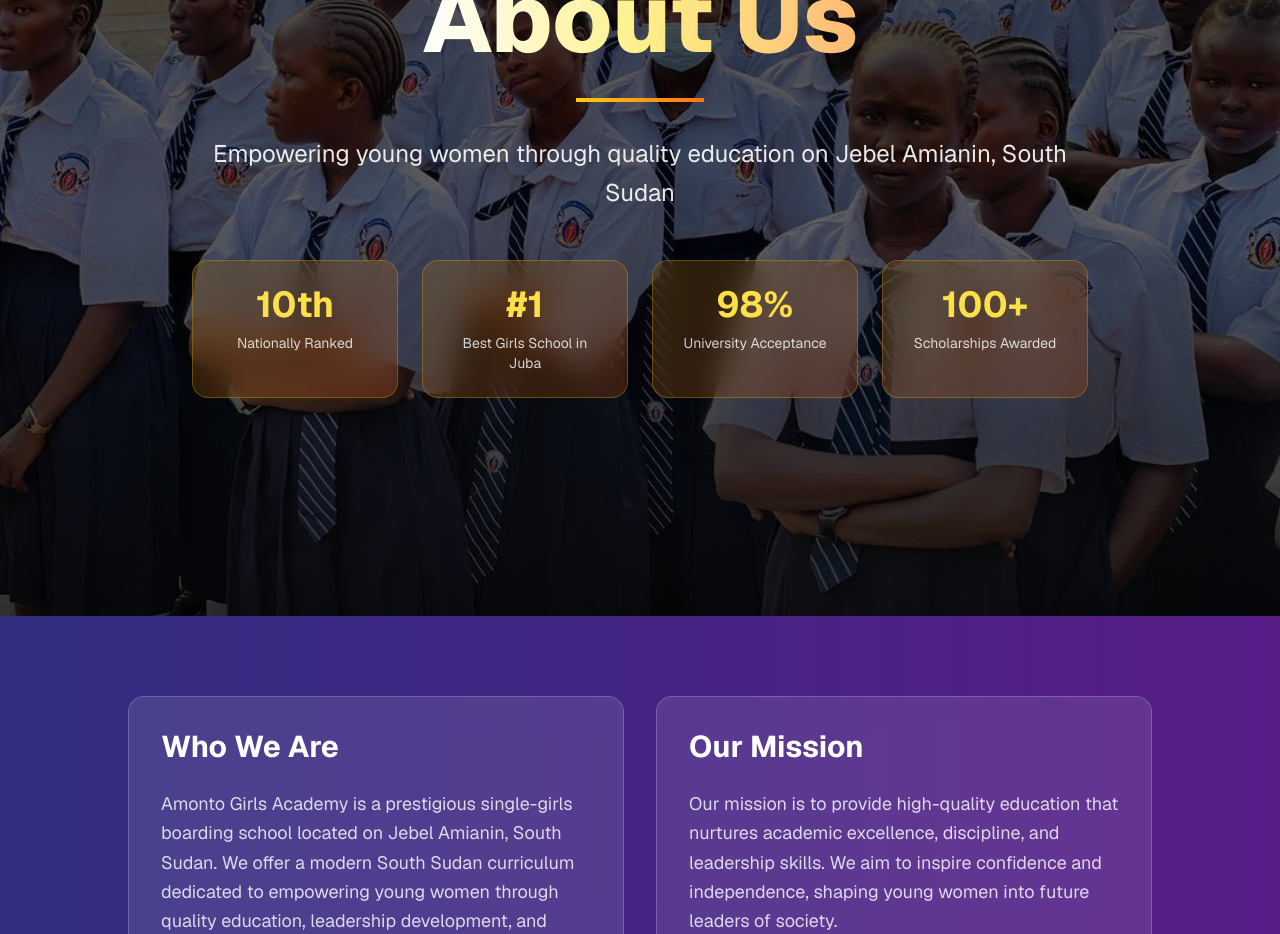
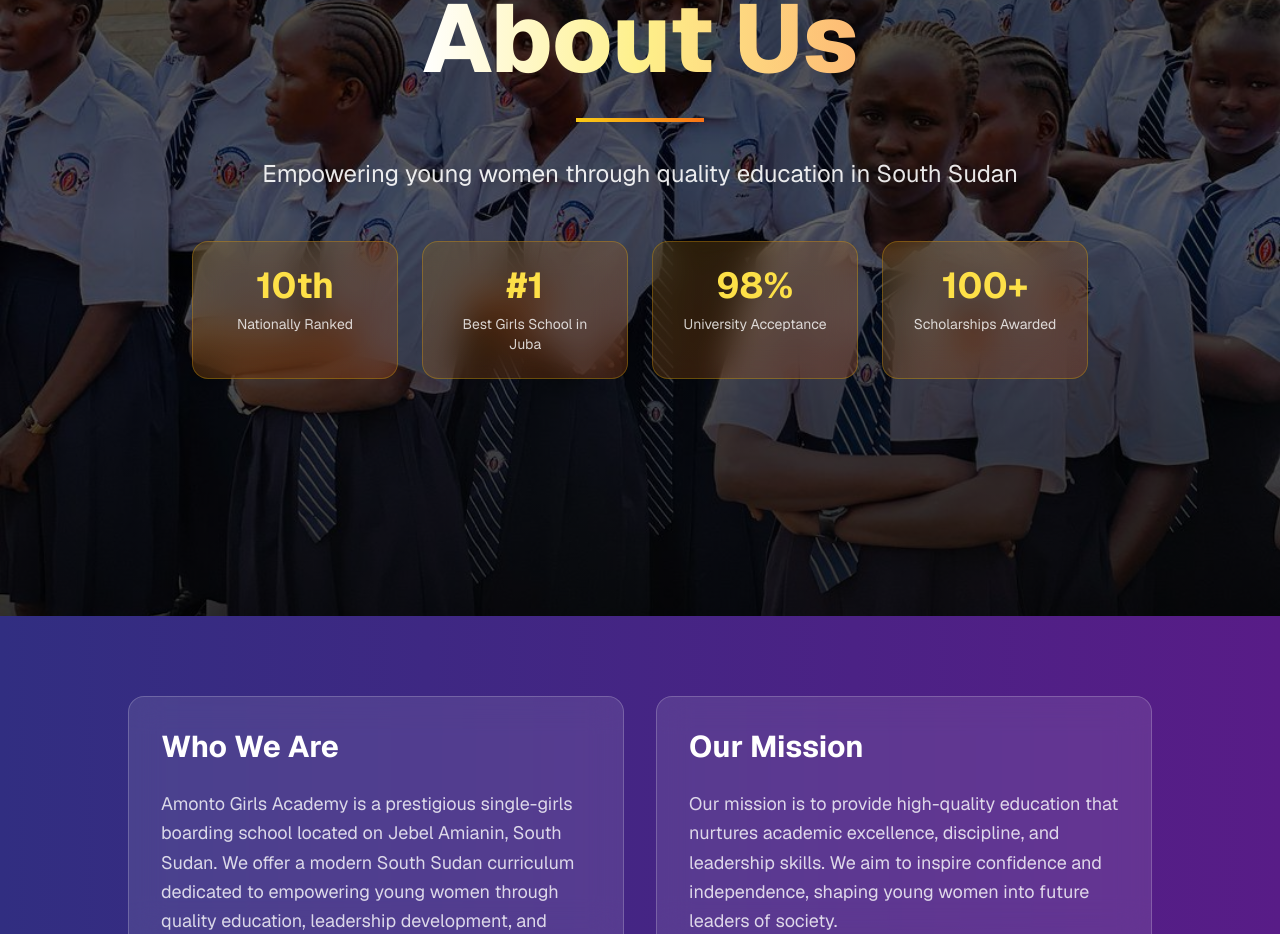
Before and after one commit to Thonpeter/amonto, a Next.js app: page / in a window 1280 px wide. Shown: the part 1920-2854 px from the top of the page. Built offline with nearby package versions, Linux system fonts and the light colour scheme.

Commit message:
edited about

```diff
--- a/components/About.jsx
+++ b/components/About.jsx
@@ -124,7 +124,7 @@ export default function About() {
                             custom={1}
                             className="text-2xl text-white/90 max-w-4xl mx-auto leading-relaxed"
                         >
-                            Empowering young women through quality education on Jebel Amianin, South Sudan
+                            Empowering young women through quality education in South Sudan
                         </motion.p>
 
                         {/* Quick Stats */}
```
